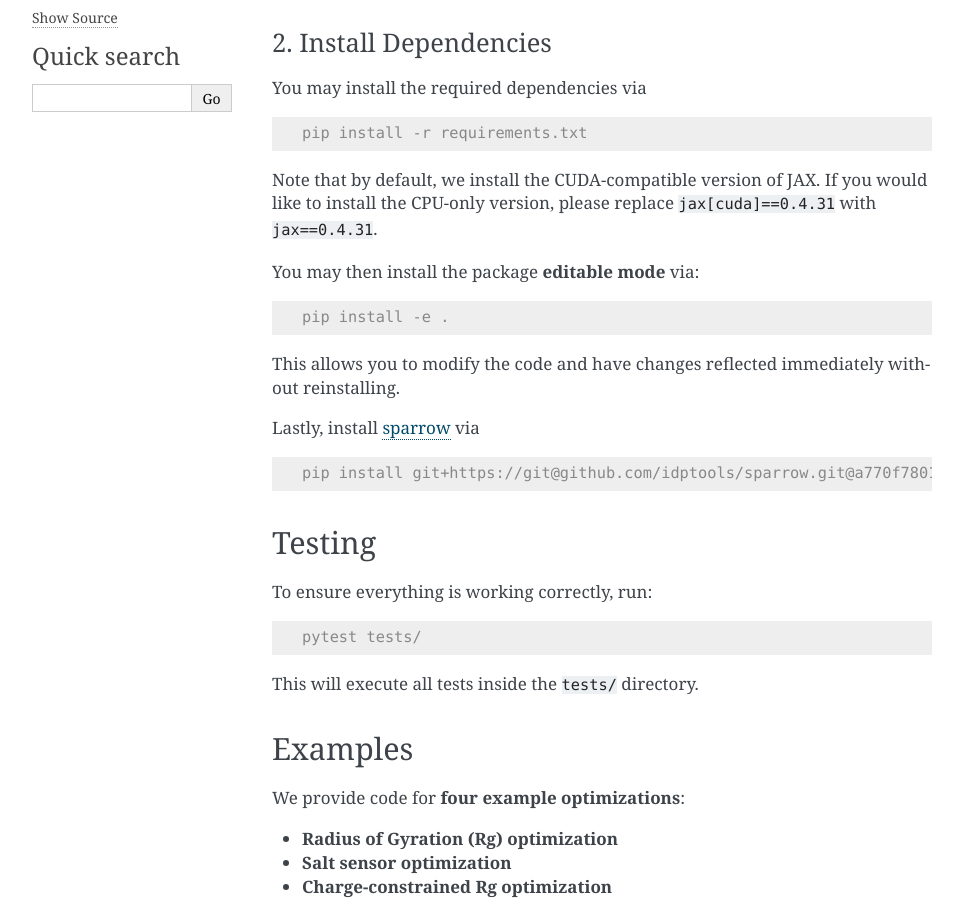
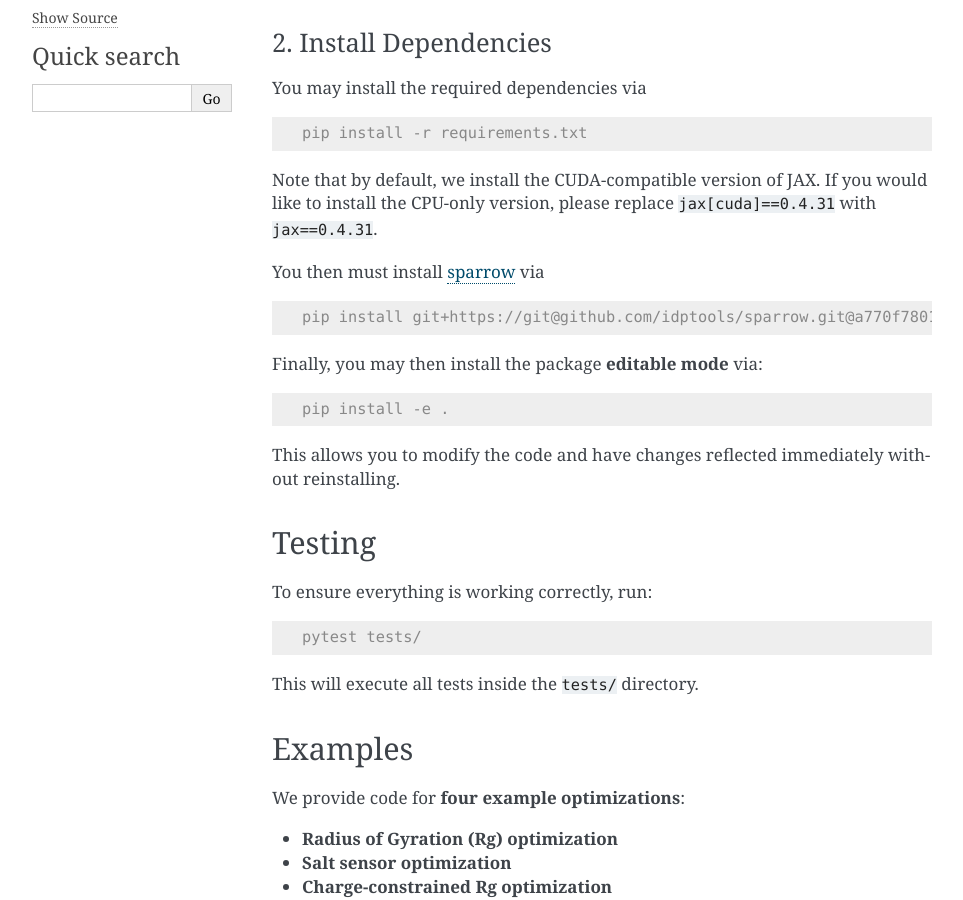
Before and after one commit to rkruegs123/idp-design, a Sphinx documentation site: the page built from docs/source/usage.rst, in a window 1280 px wide and 900 px high, scrolled down 542 px. Shown: the whole window, without its empty margins (148-1111 px from the left). Built offline with Sphinx 7.4.7, drawn with Linux system fonts in a browser that asks for light colours.

Commit message:
Starting design notebook

```diff
--- a/docs/source/usage.rst
+++ b/docs/source/usage.rst
@@ -39,7 +39,13 @@ You may install the required dependencies via
 Note that by default, we install the CUDA-compatible version of JAX.
 If you would like to install the CPU-only version, please replace :code:`jax[cuda]==0.4.31` with :code:`jax==0.4.31`.
 
-You may then install the package **editable mode** via:
+You then must install `sparrow <https://github.com/idptools/sparrow/>`_ via
+
+.. code-block:: console
+
+    pip install git+https://git@github.com/idptools/sparrow.git@a770f78013e6399d992e53921540e559defef94b
+
+Finally, you may then install the package **editable mode** via:
 
 .. code-block:: console
 
@@ -47,11 +53,6 @@ You may then install the package **editable mode** via:
 
 This allows you to modify the code and have changes reflected immediately without reinstalling.
 
-Lastly, install `sparrow <https://github.com/idptools/sparrow/>`_ via
-
-.. code-block:: console
-
-    pip install git+https://git@github.com/idptools/sparrow.git@a770f78013e6399d992e53921540e559defef94b
 
 
 Testing
```
Also changed, not shown: README.md (+6 -5 lines), 1 other file.
